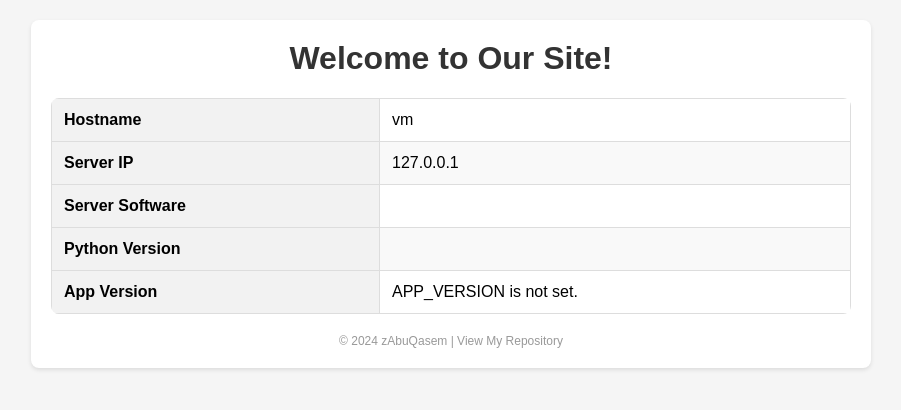
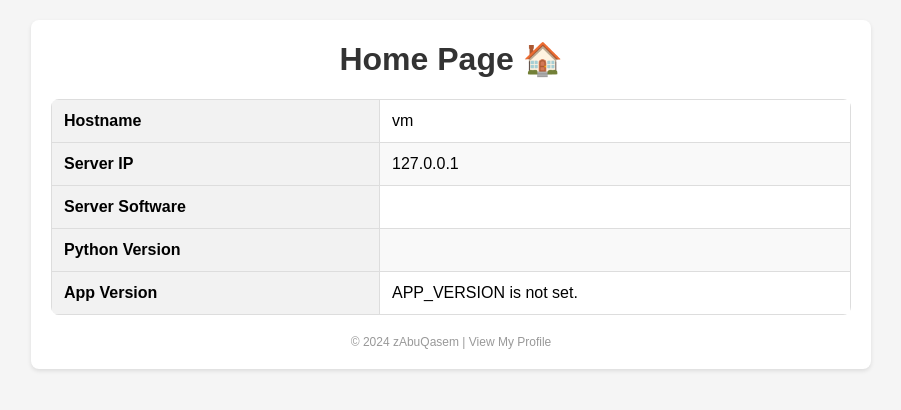
Before and after one commit to zAbuQasem/Dockerized-Django, a Django app: page / in a window 1280 px wide. Shown: the top 410 px of the page, without its empty margins (189-1090 px from the left). Run offline with Django 3.2, Linux system fonts and the light colour scheme.

Commit message:
Updated home page

```diff
--- a/SimpleWebapp/pages/templates/pages/home.html
+++ b/SimpleWebapp/pages/templates/pages/home.html
@@ -56,7 +56,7 @@
 </head>
 <body>
     <div class="container">
-        <h1>Welcome to Our Site!</h1>
+        <h1>Home Page 🏠</h1>
         <table>
             <tr>
                 <th>Hostname</th>
@@ -80,7 +80,7 @@
             </tr>
         </table>
         <div class="footer">
-            &copy; 2024 zAbuQasem | <a href="https://github.com/zAbuQasem">View My Repository</a>
+            &copy; 2024 zAbuQasem | <a href="https://github.com/zAbuQasem">View My Profile</a>
         </div>
     </div>
 </body>
```
